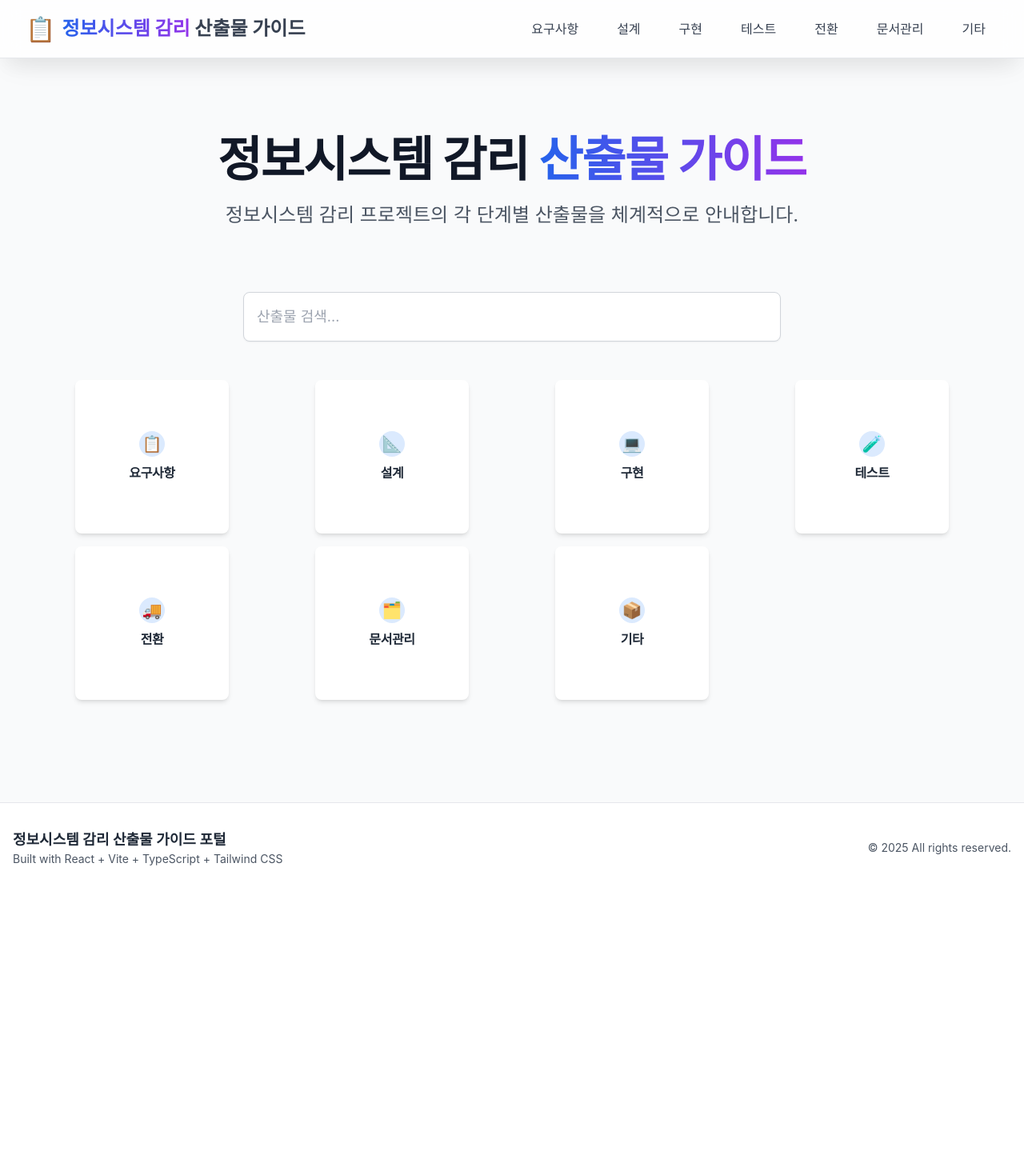
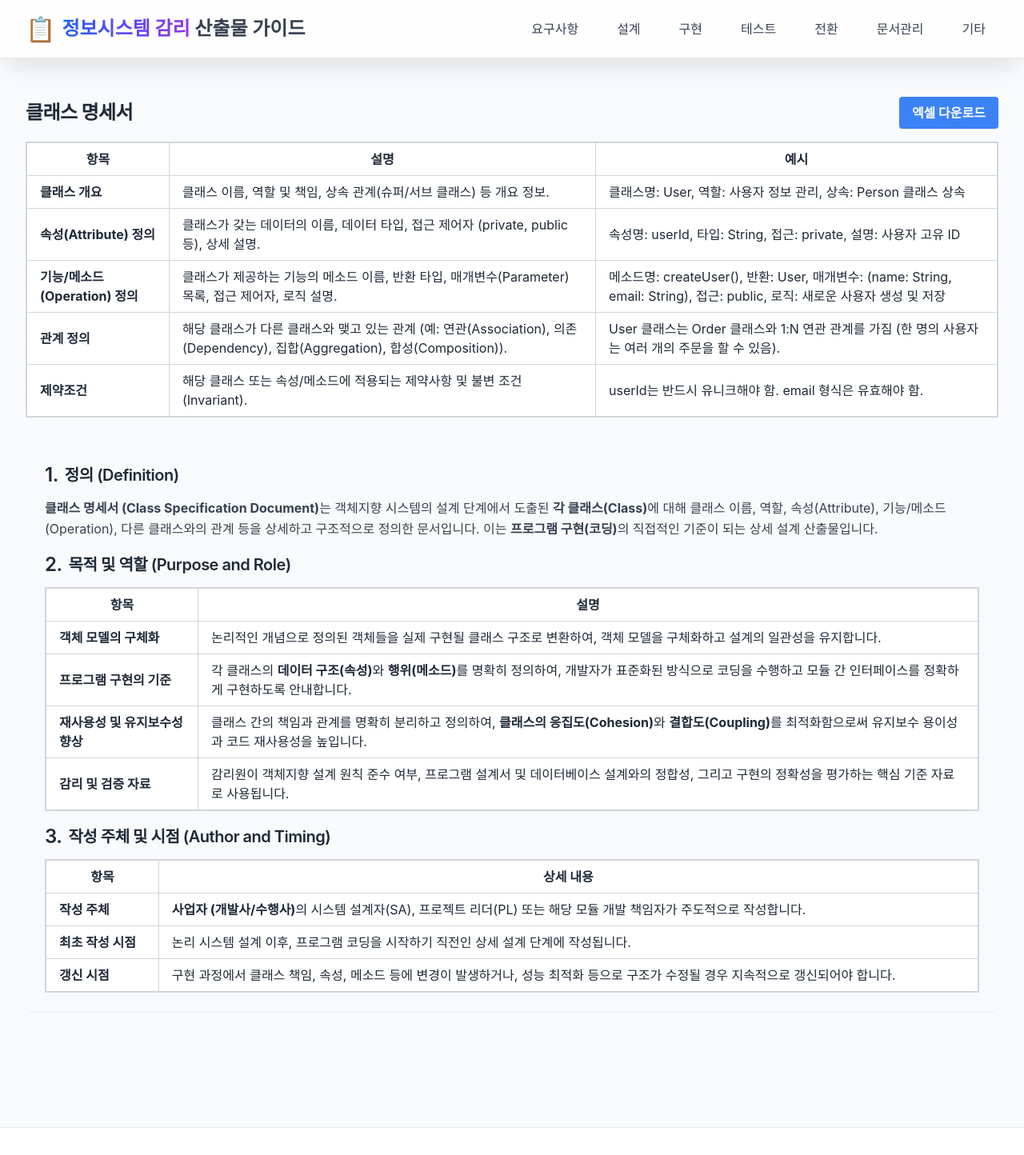
Before and after one commit to jeonck/deliverables-guide, a React (Vite) app: page /#/forms/class-specification-document-form in a window 1280 px wide. Before the commit this address led to /#/. Shown: the top 1444 px of the page at 80% size. Before the commit the page ends 1116 px from the top, so only its background shows below. Built offline with nearby package versions, Linux system fonts and the light colour scheme.

Commit message:
feat: add ClassSpecificationDocumentForm and integrate it

```diff
--- a/src/App.tsx
+++ b/src/App.tsx
@@ -52,6 +52,8 @@ import UnitTestCases from './pages/forms/UnitTestCases';
 import IntegrationTestScenario from './pages/forms/IntegrationTestScenario';
 import SystemTestScenario from './pages/forms/SystemTestScenario';
 import AcceptanceTestScenario from './pages/forms/AcceptanceTestScenario';
+import UserInterfaceDesignDocumentForm from './pages/forms/UserInterfaceDesignDocumentForm';
+import ClassSpecificationDocumentForm from './pages/forms/ClassSpecificationDocumentForm';
 
 function App() {
   return (
@@ -112,6 +114,8 @@ function App() {
             <Route path="/forms/integration-test-scenario" element={<IntegrationTestScenario />} />
             <Route path="/forms/system-test-scenario" element={<SystemTestScenario />} />
             <Route path="/forms/acceptance-test-scenario" element={<AcceptanceTestScenario />} />
+            <Route path="/forms/user-interface-design-document-form" element={<UserInterfaceDesignDocumentForm />} />
+            <Route path="/forms/class-specification-document-form" element={<ClassSpecificationDocumentForm />} />
             <Route path="*" element={<Navigate to="/" replace />} />
           </Routes>
         </main>
--- a/src/data/deliverables.ts
+++ b/src/data/deliverables.ts
@@ -259,6 +259,12 @@ export const allDeliverables: Deliverable[] = [
     formPath: '/forms/system-test-scenario',
   },
   {
+    name: '클래스 명세서',
+    category: '설계',
+    categoryPath: '/design',
+    formPath: '/forms/class-specification-document-form',
+  },
+  {
     name: '시스템 전환 전략서',
     category: '설계',
     categoryPath: '/design',
--- a/src/pages/Design.tsx
+++ b/src/pages/Design.tsx
@@ -18,13 +18,14 @@ const designDeliverables = [
       { name: '응용시스템 설계서', path: '/forms/application-system-design-document' },
       { name: '프로그램 설계서', path: '/forms/program-design-document' },
       { name: '인터페이스 설계서', path: '/forms/interface-design-document' },
-      { name: '사용자 인터페이스 설계서', path: '/forms/user-interface-design-document' },
+      { name: '사용자 인터페이스 설계서', path: '/forms/user-interface-design-document-form' },
       { name: '화면 설계서', path: '/forms/screen-design-document' },
       { name: '단위시험 계획서', path: '/forms/unit-test-plan' },
       { name: '통합시험 계획서', path: '/forms/integration-test-plan' },
       { name: '단위시험 케이스', path: '/forms/unit-test-cases' },
       { name: '통합시험 시나리오', path: '/forms/integration-test-scenario' },
       { name: '시스템시험 시나리오', path: '/forms/system-test-scenario' },
+      { name: '클래스 명세서', path: '/forms/class-specification-document-form' },
     ],
   },
   {
--- /dev/null
+++ b/src/pages/forms/ClassSpecificationDocumentForm.tsx
@@ -0,0 +1,131 @@
+import React from 'react';
+import { saveAs } from 'file-saver';
+import * as XLSX from 'xlsx';
+
+const ClassSpecificationDocumentForm: React.FC = () => {
+  const tableData = [
+    ['항목', '설명', '예시'],
+    ['클래스 개요', '클래스 이름, 역할 및 책임, 상속 관계(슈퍼/서브 클래스) 등 개요 정보.', '클래스명: User, 역할: 사용자 정보 관리, 상속: Person 클래스 상속'],
+    ['속성(Attribute) 정의', '클래스가 갖는 데이터의 이름, 데이터 타입, 접근 제어자 (private, public 등), 상세 설명.', '속성명: userId, 타입: String, 접근: private, 설명: 사용자 고유 ID'],
+    ['기능/메소드(Operation) 정의', '클래스가 제공하는 기능의 메소드 이름, 반환 타입, 매개변수(Parameter) 목록, 접근 제어자, 로직 설명.', '메소드명: createUser(), 반환: User, 매개변수: (name: String, email: String), 접근: public, 로직: 새로운 사용자 생성 및 저장'],
+    ['관계 정의', '해당 클래스가 다른 클래스와 맺고 있는 관계 (예: 연관(Association), 의존(Dependency), 집합(Aggregation), 합성(Composition)).', 'User 클래스는 Order 클래스와 1:N 연관 관계를 가짐 (한 명의 사용자는 여러 개의 주문을 할 수 있음).'],
+    ['제약조건', '해당 클래스 또는 속성/메소드에 적용되는 제약사항 및 불변 조건(Invariant).', 'userId는 반드시 유니크해야 함. email 형식은 유효해야 함.'],
+  ];
+
+  const handleExcelDownload = () => {
+    const worksheet = XLSX.utils.aoa_to_sheet(tableData);
+    const workbook = XLSX.utils.book_new();
+    XLSX.utils.book_append_sheet(workbook, worksheet, '클래스명세서');
+    const excelBuffer = XLSX.write(workbook, { bookType: 'xlsx', type: 'array' });
+    const data = new Blob([excelBuffer], { type: 'application/octet-stream' });
+    saveAs(data, '클래스명세서.xlsx');
+  };
+
+  return (
+    <div className="container mx-auto p-4">
+      <div className="flex justify-between items-center mb-4">
+        <h1 className="text-2xl font-bold">클래스 명세서</h1>
+        <button
+          onClick={handleExcelDownload}
+          className="bg-blue-500 hover:bg-blue-700 text-white font-bold py-2 px-4 rounded"
+        >
+          엑셀 다운로드
+        </button>
+      </div>
+
+      <div className="overflow-x-auto mb-8">
+        <table className="min-w-full bg-white border-2 border-gray-300">
+          <thead>
+            <tr>
+              <th className="border border-gray-300 px-4 py-2">항목</th>
+              <th className="border border-gray-300 px-4 py-2">설명</th>
+              <th className="border border-gray-300 px-4 py-2">예시</th>
+            </tr>
+          </thead>
+          <tbody>
+            {tableData.slice(1).map((row, rowIndex) => ( // Skip header row for rendering
+              <tr key={rowIndex}>
+                {row.map((cell, cellIndex) => (
+                  <td key={cellIndex} className="border border-gray-300 px-4 py-2">
+                    {cellIndex === 0 ? <span className="font-bold">{cell}</span> : cell}
+                  </td>
+                ))}
+              </tr>
+            ))}
+          </tbody>
+        </table>
+      </div>
+
+      <div className="mb-8 p-6 bg-gray-50 rounded-lg shadow-sm">
+        <h2 className="text-xl font-semibold mb-3 flex items-center">
+          <span className="text-2xl mr-2">1.</span> 정의 (Definition)
+        </h2>
+        <p className="mb-4 text-gray-700">
+          <strong>클래스 명세서 (Class Specification Document)</strong>는 객체지향 시스템의 설계 단계에서 도출된 <strong>각 클래스(Class)</strong>에 대해 클래스 이름, 역할, 속성(Attribute), 기능/메소드(Operation), 다른 클래스와의 관계 등을 상세하고 구조적으로 정의한 문서입니다. 이는 <strong>프로그램 구현(코딩)</strong>의 직접적인 기준이 되는 상세 설계 산출물입니다.
+        </p>
+
+        <h2 className="text-xl font-semibold mb-3 flex items-center">
+          <span className="text-2xl mr-2">2.</span> 목적 및 역할 (Purpose and Role)
+        </h2>
+        <div className="overflow-x-auto mb-4">
+          <table className="min-w-full bg-white border-2 border-gray-300">
+            <thead>
+              <tr>
+                <th className="border border-gray-300 px-4 py-2">항목</th>
+                <th className="border border-gray-300 px-4 py-2">설명</th>
+              </tr>
+            </thead>
+            <tbody>
+              <tr>
+                <td className="border border-gray-300 px-4 py-2 font-bold">객체 모델의 구체화</td>
+                <td className="border border-gray-300 px-4 py-2">논리적인 개념으로 정의된 객체들을 실제 구현될 클래스 구조로 변환하여, 객체 모델을 구체화하고 설계의 일관성을 유지합니다.</td>
+              </tr>
+              <tr>
+                <td className="border border-gray-300 px-4 py-2 font-bold">프로그램 구현의 기준</td>
+                <td className="border border-gray-300 px-4 py-2">각 클래스의 <strong>데이터 구조(속성)</strong>와 <strong>행위(메소드)</strong>를 명확히 정의하여, 개발자가 표준화된 방식으로 코딩을 수행하고 모듈 간 인터페이스를 정확하게 구현하도록 안내합니다.</td>
+              </tr>
+              <tr>
+                <td className="border border-gray-300 px-4 py-2 font-bold">재사용성 및 유지보수성 향상</td>
+                <td className="border border-gray-300 px-4 py-2">클래스 간의 책임과 관계를 명확히 분리하고 정의하여, <strong>클래스의 응집도(Cohesion)</strong>와 <strong>결합도(Coupling)</strong>를 최적화함으로써 유지보수 용이성과 코드 재사용성을 높입니다.</td>
+              </tr>
+              <tr>
+                <td className="border border-gray-300 px-4 py-2 font-bold">감리 및 검증 자료</td>
+                <td className="border border-gray-300 px-4 py-2">감리원이 객체지향 설계 원칙 준수 여부, 프로그램 설계서 및 데이터베이스 설계와의 정합성, 그리고 구현의 정확성을 평가하는 핵심 기준 자료로 사용됩니다.</td>
+              </tr>
+            </tbody>
+          </table>
+        </div>
+
+        <h2 className="text-xl font-semibold mb-3 flex items-center">
+          <span className="text-2xl mr-2">3.</span> 작성 주체 및 시점 (Author and Timing)
+        </h2>
+        <div className="overflow-x-auto">
+          <table className="min-w-full bg-white border-2 border-gray-300">
+            <thead>
+              <tr>
+                <th className="border border-gray-300 px-4 py-2">항목</th>
+                <th className="border border-gray-300 px-4 py-2">상세 내용</th>
+              </tr>
+            </thead>
+            <tbody>
+              <tr>
+                <td className="border border-gray-300 px-4 py-2 font-bold">작성 주체</td>
+                <td className="border border-gray-300 px-4 py-2"><strong>사업자 (개발사/수행사)</strong>의 시스템 설계자(SA), 프로젝트 리더(PL) 또는 해당 모듈 개발 책임자가 주도적으로 작성합니다.</td>
+              </tr>
+              <tr>
+                <td className="border border-gray-300 px-4 py-2 font-bold">최초 작성 시점</td>
+                <td className="border border-gray-300 px-4 py-2">논리 시스템 설계 이후, 프로그램 코딩을 시작하기 직전인 상세 설계 단계에 작성됩니다.</td>
+              </tr>
+              <tr>
+                <td className="border border-gray-300 px-4 py-2 font-bold">갱신 시점</td>
+                <td className="border border-gray-300 px-4 py-2">구현 과정에서 클래스 책임, 속성, 메소드 등에 변경이 발생하거나, 성능 최적화 등으로 구조가 수정될 경우 지속적으로 갱신되어야 합니다.</td>
+              </tr>
+            </tbody>
+          </table>
+        </div>
+      </div>
+    </div>
+  );
+};
+
+export default ClassSpecificationDocumentForm;
```
